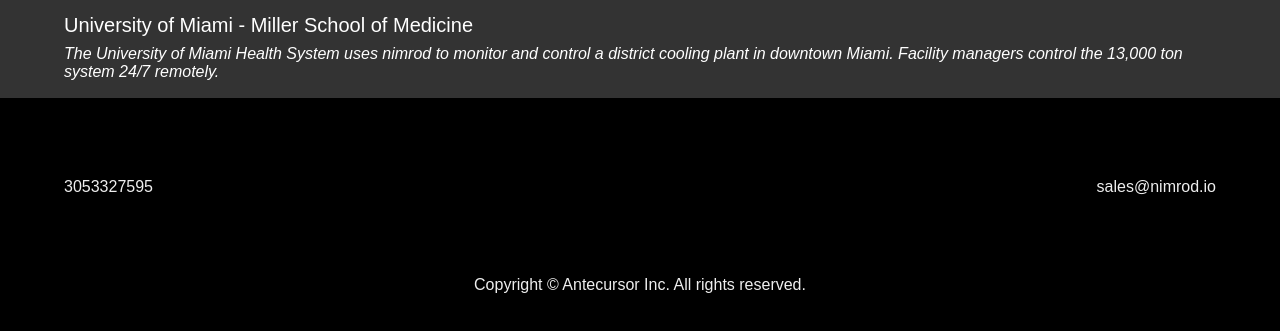
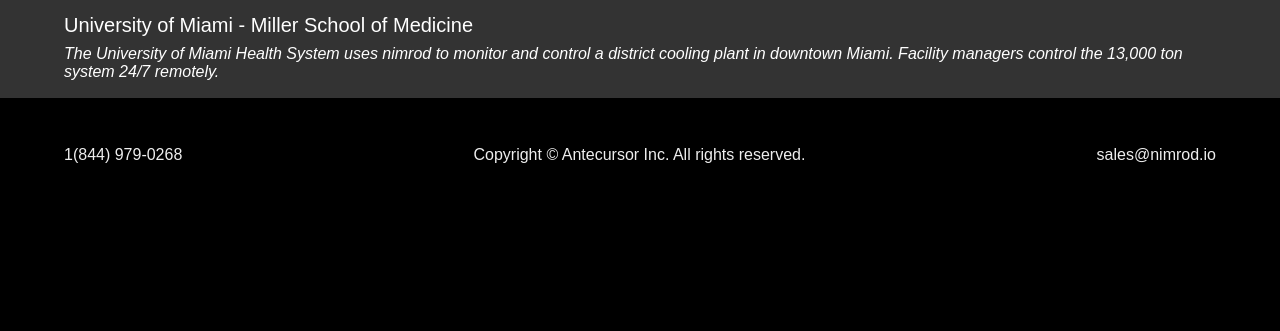
Before and after one commit to antecursor/new-nimrod-io, a website: page index.html in a window 1280 px wide. Shown: the part 3527-3858 px from the top of the page. After the commit the page ends 3739 px from the top, so only its background shows below. Drawn offline with nearby package versions, Linux system fonts and the light colour scheme; a web font is replaced by a local one.

Commit message:
Use new toll-free number

```diff
--- a/index.html
+++ b/index.html
@@ -435,28 +435,21 @@
     </div>
 
     <div id='contact' class="w-100 relative overflow-hidden bg-black">
-      <div class='container light-gray pv5'>
+      <div class='container light-gray pv4'>
         <div class='flex justify-between'>
           <div class='ph5'>
-            <p>3053327595</p>
+            <p>1(844) 979-0268</p>
+          </div>
+          <div class='ph5'>
+            <p class='tc'>Copyright &copy; Antecursor Inc. All rights reserved.</p>
           </div>
           <div class='ph5'>
             <p>sales@nimrod.io</p>
           </div>
         </div>
-
-        <div class='mt5'>
-          <p class='tc'>Copyright &copy; Antecursor Inc. All rights reserved.</p>
-        </div>
       </div>
     </div>
 
-<!--     <div id='about' class="w-100 relative overflow-hidden bg-dark-gray container">
-      <div class='fl w-100 pa2 mv0'>
-        <h1 class="f1 fw7 white">Contact Us</h1>
-      </div>
-    </div> -->
-    <!-- ^^^^ contact ^^^^ -->
     <script src="//cdnjs.cloudflare.com/ajax/libs/jquery/1.12.4/jquery.min.js"></script>
     <script src="//cdnjs.cloudflare.com/ajax/libs/jquery-easing/1.3/jquery.easing.min.js"></script>
     <script src="https://unpkg.com/masonry-layout@4/dist/masonry.pkgd.min.js"></script>
```
